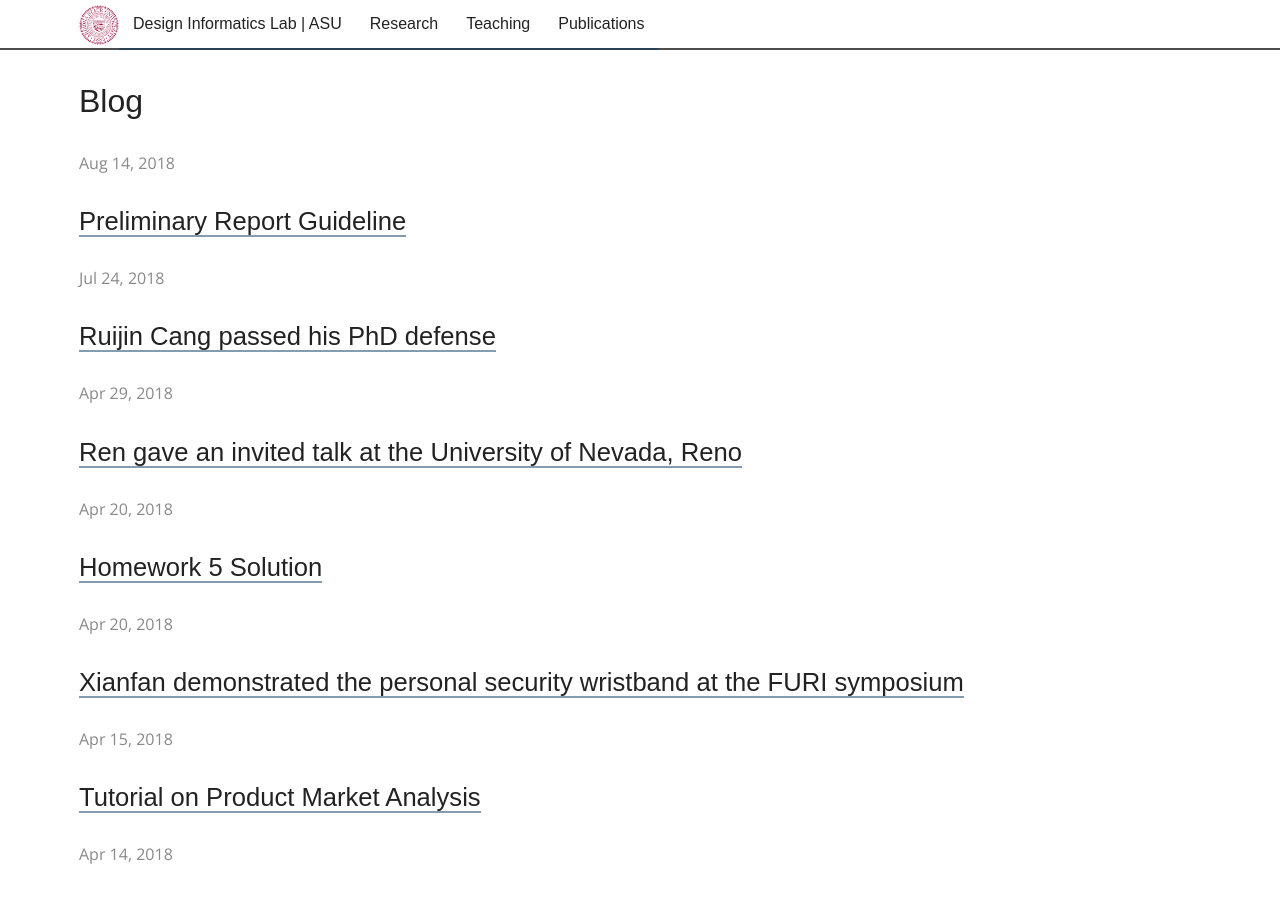
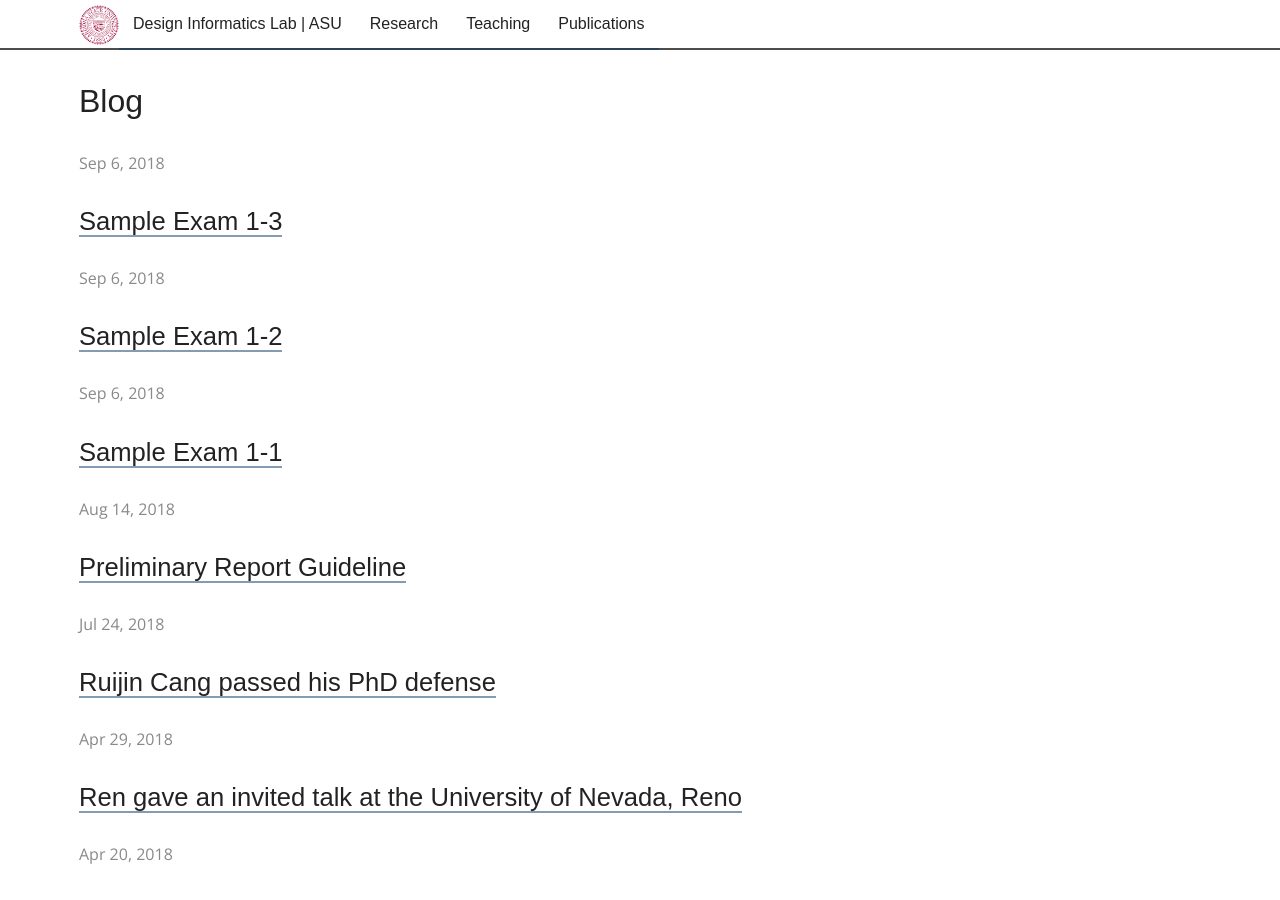
Before and after one commit to DesignInformaticsLab/DesignInformaticsLab.github.io, a Jekyll site: the page built from blog/index.html, in a window 1280 px wide and 900 px high. Built offline with Jekyll 4.4.1, drawn with Linux system fonts in a browser that asks for light colours; some web fonts are replaced.

Commit message:
added sample exam1

```diff
--- /dev/null
+++ b/_posts/teaching/designopt/2018-09-06-designopt-mid1sample1.md
@@ -0,0 +1,7 @@
+---
+link: designopt_mid1_2016_solution.pdf
+title: Sample Exam 1-1
+year: 2018
+published: true
+categories: designopt_assignment
+---
--- /dev/null
+++ b/_posts/teaching/designopt/2018-09-06-designopt-mid1sample2.md
@@ -0,0 +1,7 @@
+---
+link: designopt_mid1_2017_solution.pdf
+title: Sample Exam 1-2
+year: 2018
+published: true
+categories: designopt_assignment
+---
--- /dev/null
+++ b/_posts/teaching/designopt/2018-09-06-designopt-mid1sample3.md
@@ -0,0 +1,7 @@
+---
+link: designopt_mid1_2013_solution.pdf
+title: Sample Exam 1-3
+year: 2018
+published: true
+categories: designopt_assignment
+---
```
Also changed, not shown: _posts/teaching/designopt/2017-10-14-designopt-project.md (+0 -1 lines), 2 other files.
